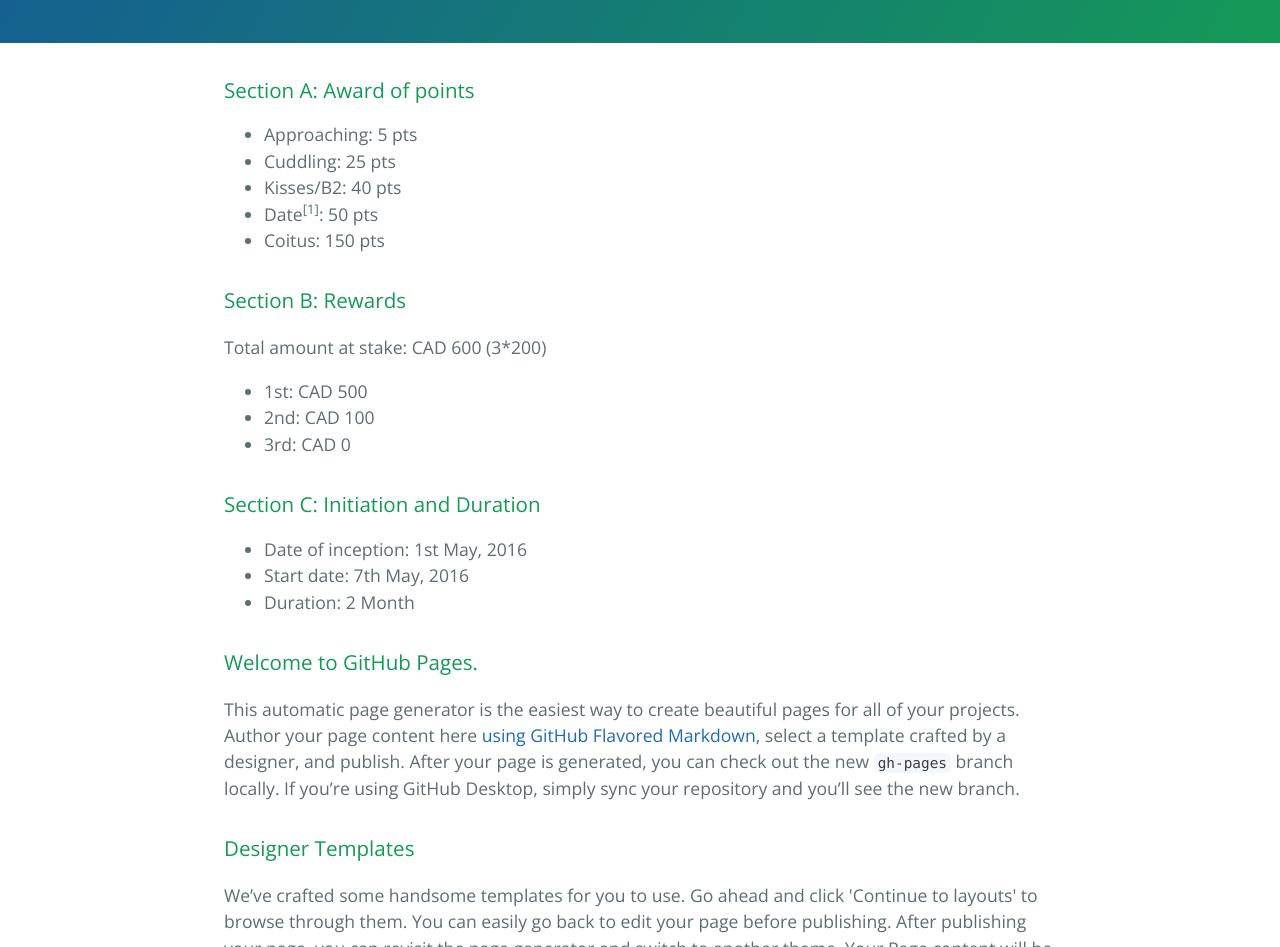
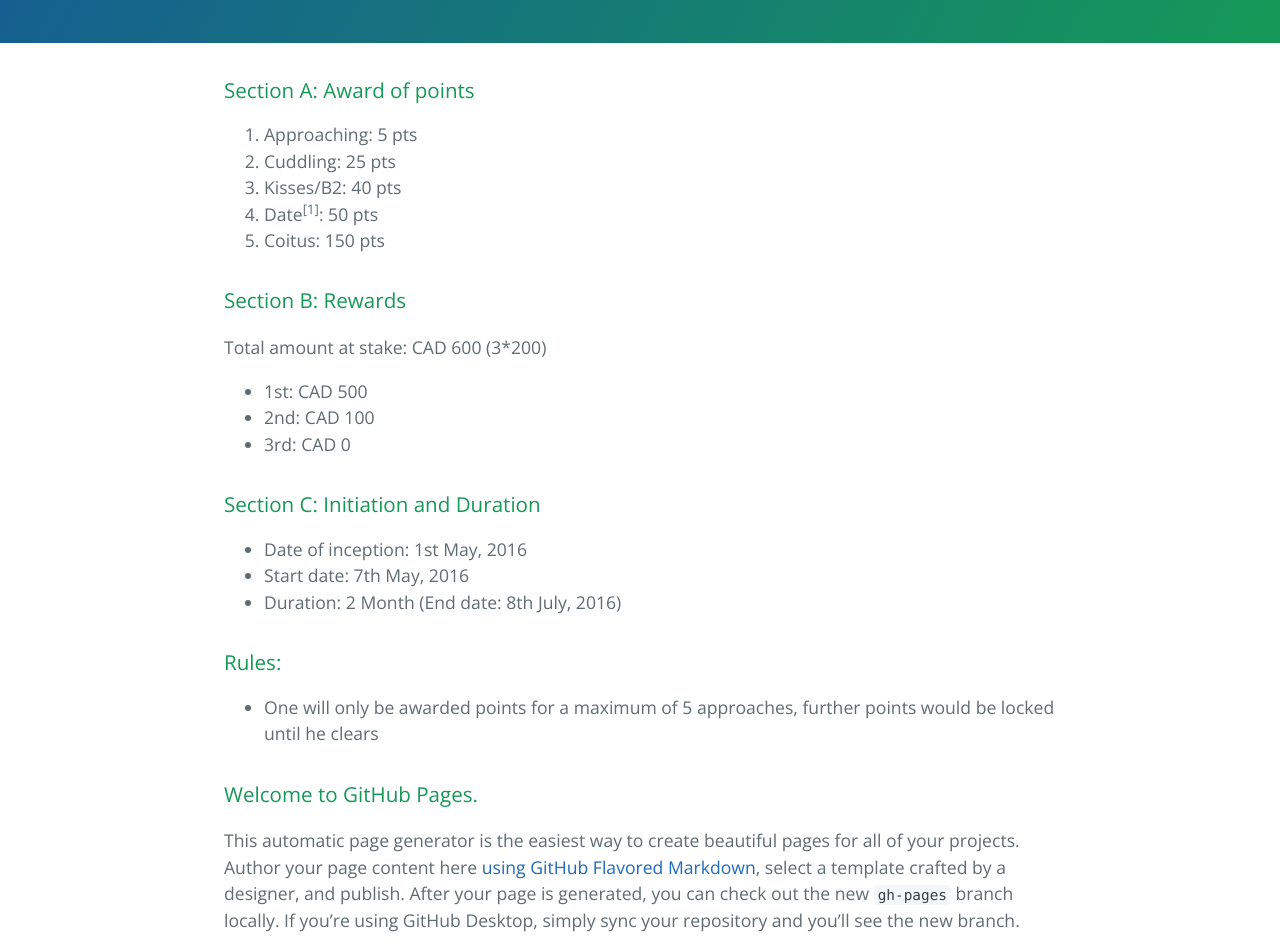
Before and after one commit to project1969/project1969, a plain HTML site: page index.html in a window 1280 px wide. Shown: the part 340-1287 px from the top of the page. Drawn offline with nearby package versions, Linux system fonts and the light colour scheme.

```diff
--- a/index.html
+++ b/index.html
@@ -22,13 +22,13 @@
       <h3>
 <a id="section-a-award-of-points" class="anchor" href="#section-a-award-of-points" aria-hidden="true"><span aria-hidden="true" class="octicon octicon-link"></span></a>Section A: Award of points</h3>
 
-<ul>
+<ol>
 <li>Approaching: 5 pts</li>
 <li>Cuddling: 25 pts</li>
 <li>Kisses/B2: 40 pts</li>
 <li>Date<sup>[1]</sup>: 50 pts</li>
 <li>Coitus: 150 pts</li>
-</ul>
+</ol>
 
 <h3>
 <a id="section-b-rewards" class="anchor" href="#section-b-rewards" aria-hidden="true"><span aria-hidden="true" class="octicon octicon-link"></span></a>Section B: Rewards</h3>
@@ -47,7 +47,14 @@
 <ul>
 <li>Date of inception: 1st May, 2016</li>
 <li>Start date: 7th May, 2016</li>
-<li>Duration: 2 Month</li>
+<li>Duration: 2 Month (End date: 8th July, 2016)</li>
+</ul>
+
+<h3>
+<a id="rules" class="anchor" href="#rules" aria-hidden="true"><span aria-hidden="true" class="octicon octicon-link"></span></a>Rules:</h3>
+
+<ul>
+<li>One will only be awarded points for a maximum of 5 approaches, further points would be locked until he clears</li>
 </ul>
 
 <h3>
```
Also changed, not shown: params.json (+1 -1 lines).
